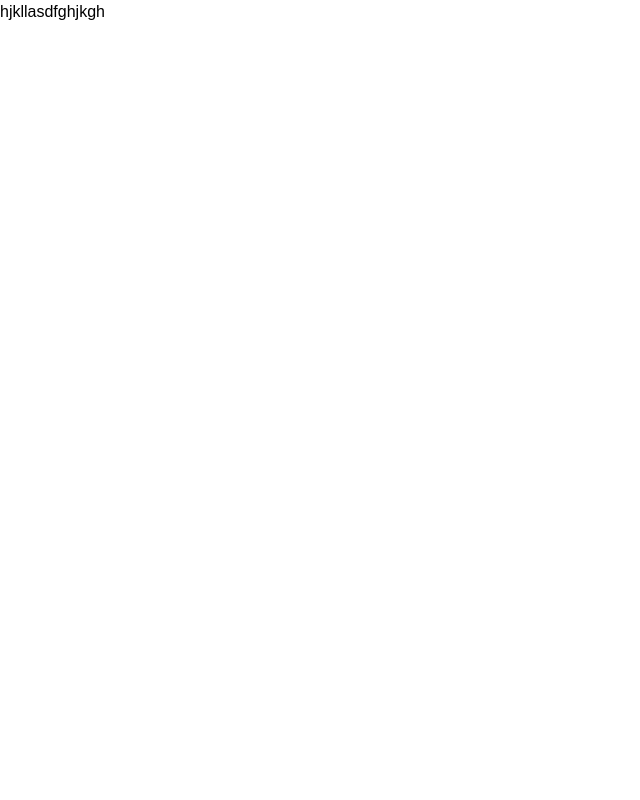
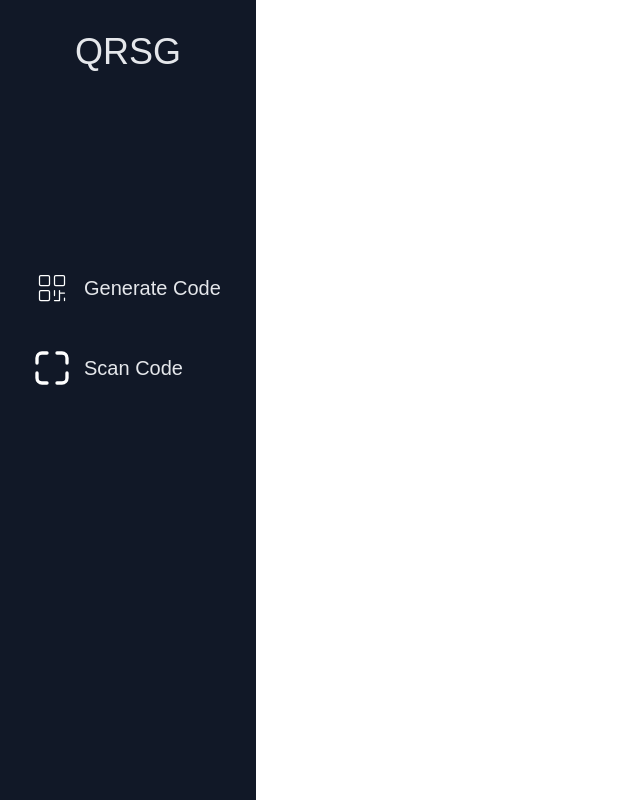
Before and after one commit to OlaiwonAbdullahi/QR-Scanner-generator, a React (Vite) app: page / in a window 1280 px wide. Shown: the whole page, without its empty margins (0-640 px from the left). Built offline with nearby package versions, Linux system fonts and the light colour scheme; a web font is replaced by a local one.

Commit message:
update index.html and App.tsx

```diff
--- a/index.html
+++ b/index.html
@@ -5,7 +5,7 @@
   <meta charset="UTF-8" />
   <link rel="icon" type="image/svg+xml" href="/vite.svg" />
   <meta name="viewport" content="width=device-width, initial-scale=1.0" />
-  <title>Vite + React + TS</title>
+  <title>QR Code Generator & Scanner || Abdullahi Olaiwon</title>
   <link rel="preconnect" href="https://fonts.googleapis.com">
   <link rel="preconnect" href="https://fonts.gstatic.com" crossorigin>
   <link href="https://fonts.googleapis.com/css2?family=SUSE:wght@100..800&display=swap" rel="stylesheet">
--- a/src/App.tsx
+++ b/src/App.tsx
@@ -1,4 +1,10 @@
+import SideBar from "./components/SideBar";
+
 function App() {
-  return <>hjkllasdfghjkgh</>;
+  return (
+    <>
+      <SideBar />
+    </>
+  );
 }
 export default App;
--- /dev/null
+++ b/src/components/SideBar.tsx
@@ -0,0 +1,36 @@
+import Code from "../assets/Qr-code.svg";
+import Scanner from "../assets/Scanner.svg";
+
+function SideBar() {
+  return (
+    <div className="bg-gray-900 w-36 sm:w-40 md:w-48 lg:w-64 h-screen mt-0 mb-0 ml-0 py-8 px-3 sm:px-6 flex flex-col justify-between">
+      <div>
+        <div className="text-2xl sm:text-3xl md:text-4xl text-gray-200 mb-20 lg:mb-28 text-center">
+          QRSG
+        </div>
+        <div className="flex flex-col justify-center h-full gap-6 mt-10">
+          {/* Generate Code Section */}
+          <div className="flex items-center gap-3 p-2 hover:bg-gray-800 rounded-md cursor-pointer transition duration-300 ease-in-out">
+            <img
+              src={Code}
+              className="w-8 sm:w-10 h-8 sm:h-10"
+              alt="Generate Code Icon"
+            />
+            <h2 className="text-lg sm:text-xl text-gray-200">Generate Code</h2>
+          </div>
+          {/* Scan Code Section */}
+          <div className="flex items-center gap-3 p-2 hover:bg-gray-800 rounded-md cursor-pointer transition duration-300 ease-in-out">
+            <img
+              src={Scanner}
+              className="w-8 sm:w-10 h-8 sm:h-10"
+              alt="Scan Code Icon"
+            />
+            <h2 className="text-lg sm:text-xl text-gray-200">Scan Code</h2>
+          </div>
+        </div>
+      </div>
+    </div>
+  );
+}
+
+export default SideBar;
```
Also changed, not shown: src/assets/Qr-code.svg (added), src/assets/Scanner.svg (added).
